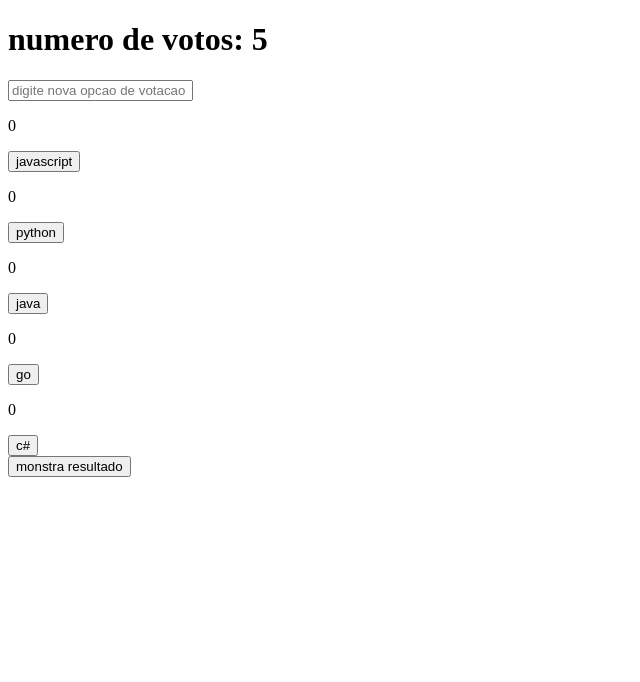
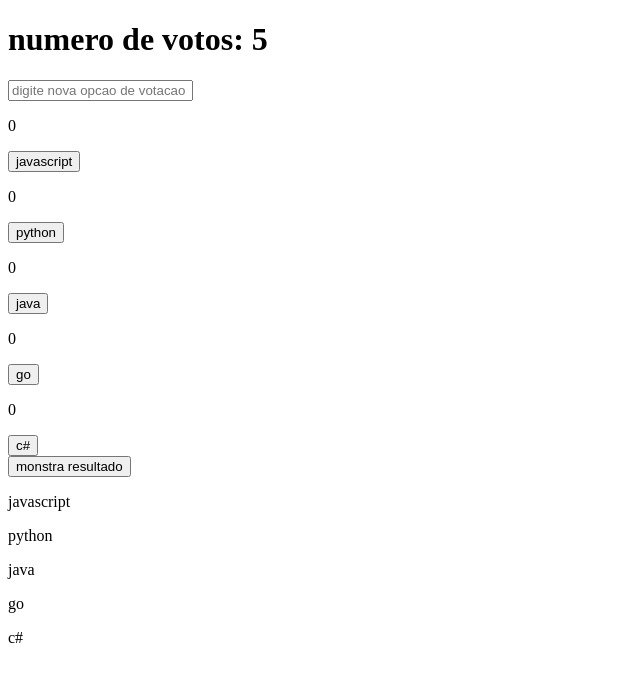
Before and after one commit to levithX/votacao-em-react, a React (Vite) app: page / in a window 1280 px wide. Both pictures are taken after a click on the button "monstra resultado". Shown: the top 682 px of the page, without its empty margins (0-640 px from the left). Built offline with nearby package versions, Linux system fonts and the light colour scheme.

Commit message:
refactor: refeito a visualizacao do vencedor agora mostrando todos.

```diff
--- a/src/App.jsx
+++ b/src/App.jsx
@@ -6,7 +6,6 @@ function App() {
 const [numeroVotos, setNumeroVotos] = useState(5)
 const [ganhador, setGanhador] = useState(null)
 const [inputNewVote, setInputNewVote] = useState('')
-const [falhaResultado,setFalhaResultado ] = useState(false)
 const [listaDeVotacao, setListaDeVotacao] = useState([
     {id: 1,  title: "javascript",votos: 0},
     {id: 2,title: "python",votos: 0},
@@ -18,7 +17,6 @@ const [listaDeVotacao, setListaDeVotacao] = useState([
 //function para o escolhaVotos
 function onvotado(id) {
   if (numeroVotos === 0 ) return
-
   setNumeroVotos(prev => prev - 1);
 
      const novaLista = listaDeVotacao.map(opcao => {
@@ -31,16 +29,10 @@ function onvotado(id) {
   }
 // function para o resultado
 const mostraresultado = () =>  {
-  const limite = listaDeVotacao.length
   const copiaLista = [...listaDeVotacao]
-  for (var index = 0; index < limite - 1; ++index) {
-     if (copiaLista[index].votos <copiaLista[index + 1].votos) {
-        const primeiro = copiaLista[index]
-        copiaLista[index] = copiaLista[index + 1]
-        copiaLista[index + 1] = primeiro;
-     }
-  }
+  copiaLista.sort((a, b ) => b.votos - a.votos);
   setListaDeVotacao(copiaLista)
+  setGanhador(true)
 }
 //criar votacao
 const handleCreateVote = (e) => {
@@ -70,9 +62,16 @@ const handleCreateVote = (e) => {
       onChangeinput= {(e) => setInputNewVote(e.target.value)}/>
       <EscolhaVotos listaDeVotacao={listaDeVotacao} onvotado={onvotado} />
       <button onClick={mostraresultado}> monstra resultado</button>
-      {ganhador && !falhaResultado}<p>{ganhador}</p>
+      {ganhador === true &&
+        <div>
+        {listaDeVotacao.map( opcao => (
+          <div key={opcao.id}>
+            <p>{opcao.title}</p>
+          </div>
+        ))}
+
+      </div>
+      }
     </div>
-  )
-}
-
+)}
 export default App
```
